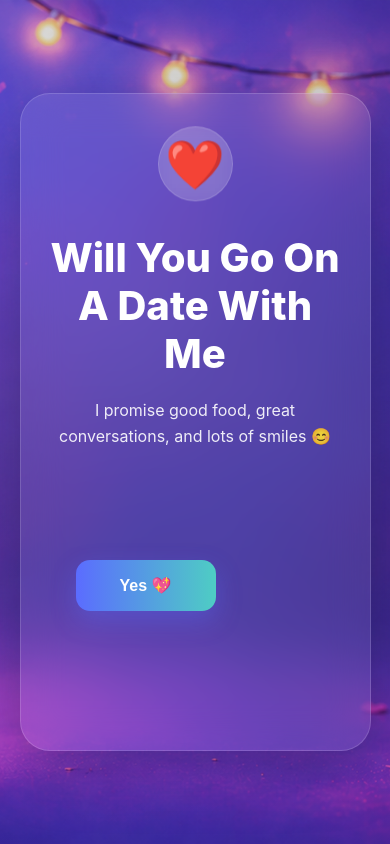
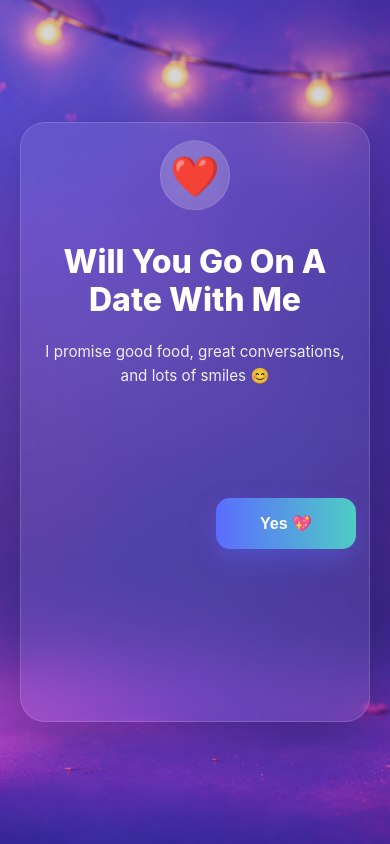
Before and after one commit to Ranjeet1ghotane/Dating_Application, a Vue app in the folder my-vue-app/: page / in a window 390 px wide. Built offline with nearby package versions, Linux system fonts and the light colour scheme.

Commit message:
8th commit

```diff
--- a/my-vue-app/src/styles/DateConfirmationPage.css
+++ b/my-vue-app/src/styles/DateConfirmationPage.css
@@ -183,29 +183,170 @@
    MOBILE
 ========================= */
 
+/* =========================
+   MOBILE
+========================= */
+
 @media (max-width: 768px) {
-  .card {
-    padding: 35px 20px;
+
+  .container {
+    padding: 20px;
   }
 
-  .card h1 {
-    font-size: 2.8rem;
+  .date-card,
+  .card {
+    width: 100%;
+    max-width: 100%;
+
+    padding: 35px 20px;
+
+    border-radius: 25px;
   }
 
-  .subtitle {
+  .date-card h1,
+  .card h1 {
+    font-size: 2.5rem;
+    line-height: 1.2;
+  }
+
+  .subtitle,
+  .card p {
     font-size: 1rem;
+  }
+
+  .heart,
+  .success {
+    font-size: 3rem;
+  }
+
+  .option-btn,
+  .confirm-btn {
+    width: 100%;
+    max-width: 100%;
+  }
+
+  .input-group {
+    width: 100%;
+  }
+
+  .input-group input {
+    width: 100%;
+  }
+
+  .details {
+    width: 100%;
   }
 
   .item {
     flex-direction: column;
     gap: 8px;
+
+    text-align: center;
   }
 
   .message {
-    font-size: 1.1rem;
+    width: 100%;
+    font-size: 1rem;
   }
 
   .hearts {
     font-size: 1.5rem;
+    letter-spacing: 3px;
   }
 }
+
+/* =========================
+   SMALL MOBILE
+========================= */
+
+@media (max-width: 480px) {
+
+  .date-card,
+  .card {
+    padding: 25px 15px;
+  }
+
+  .date-card h1,
+  .card h1 {
+    font-size: 2rem;
+  }
+
+  .subtitle,
+  .card p {
+    font-size: 0.95rem;
+  }
+
+  .heart {
+    width: 70px;
+    height: 70px;
+
+    font-size: 2.5rem;
+  }
+
+  .success {
+    font-size: 3rem;
+  }
+
+  .option-btn,
+  .confirm-btn {
+    padding: 14px;
+    font-size: 1rem;
+  }
+
+  .selected-place {
+    font-size: 0.9rem;
+    padding: 12px 16px;
+  }
+
+  .message {
+    font-size: 0.95rem;
+    padding: 16px;
+  }
+
+  .item {
+    padding: 15px;
+  }
+
+  .item strong,
+  .item span {
+    font-size: 0.9rem;
+  }
+}
+
+/* =========================
+   TABLET
+========================= */
+
+@media (min-width: 769px) and (max-width: 1024px) {
+
+  .date-card,
+  .card {
+    width: 85%;
+  }
+
+  .date-card h1,
+  .card h1 {
+    font-size: 3.2rem;
+  }
+
+  .option-btn {
+    width: 300px;
+  }
+
+  .confirm-btn {
+    width: 280px;
+  }
+}
+
+* {
+  margin: 0;
+  padding: 0;
+  box-sizing: border-box;
+}
+html,
+body,
+#app {
+  width: 100%;
+  min-height: 100vh;
+  overflow-x: hidden;
+}
--- a/my-vue-app/src/styles/DateOptions.css
+++ b/my-vue-app/src/styles/DateOptions.css
@@ -198,27 +198,167 @@
    MOBILE
 ========================= */
 
+
 @media (max-width: 768px) {
-  .date-card {
-    width: 90%;
-    padding: 40px 25px;
+
+  .container {
+    padding: 20px;
   }
 
-  .date-card h1 {
+  .date-card,
+  .card {
+    width: 100%;
+    max-width: 100%;
+
+    padding: 35px 20px;
+
+    border-radius: 25px;
+  }
+
+  .date-card h1,
+  .card h1 {
+    font-size: 2.5rem;
+    line-height: 1.2;
+  }
+
+  .subtitle,
+  .card p {
+    font-size: 1rem;
+  }
+
+  .heart,
+  .success {
+    font-size: 3rem;
+  }
+
+  .option-btn,
+  .confirm-btn {
+    width: 100%;
+    max-width: 100%;
+  }
+
+  .input-group {
+    width: 100%;
+  }
+
+  .input-group input {
+    width: 100%;
+  }
+
+  .details {
+    width: 100%;
+  }
+
+  .item {
+    flex-direction: column;
+    gap: 8px;
+
+    text-align: center;
+  }
+
+  .message {
+    width: 100%;
+    font-size: 1rem;
+  }
+
+  .hearts {
+    font-size: 1.5rem;
+    letter-spacing: 3px;
+  }
+}
+
+/* =========================
+   SMALL MOBILE
+========================= */
+
+@media (max-width: 480px) {
+
+  .date-card,
+  .card {
+    padding: 25px 15px;
+  }
+
+  .date-card h1,
+  .card h1 {
+    font-size: 2rem;
+  }
+
+  .subtitle,
+  .card p {
+    font-size: 0.95rem;
+  }
+
+  .heart {
+    width: 70px;
+    height: 70px;
+
     font-size: 2.5rem;
   }
 
-  .subtitle {
+  .success {
+    font-size: 3rem;
+  }
+
+  .option-btn,
+  .confirm-btn {
+    padding: 14px;
     font-size: 1rem;
   }
 
-  .option-btn {
-    width: 100%;
+  .selected-place {
+    font-size: 0.9rem;
+    padding: 12px 16px;
   }
 
-  .heart {
-    width: 75px;
-    height: 75px;
-    font-size: 3rem;
+  .message {
+    font-size: 0.95rem;
+    padding: 16px;
+  }
+
+  .item {
+    padding: 15px;
+  }
+
+  .item strong,
+  .item span {
+    font-size: 0.9rem;
   }
 }
+
+/* =========================
+   TABLET
+========================= */
+
+@media (min-width: 769px) and (max-width: 1024px) {
+
+  .date-card,
+  .card {
+    width: 85%;
+  }
+
+  .date-card h1,
+  .card h1 {
+    font-size: 3.2rem;
+  }
+
+  .option-btn {
+    width: 300px;
+  }
+
+  .confirm-btn {
+    width: 280px;
+  }
+}
+
+* {
+  margin: 0;
+  padding: 0;
+  box-sizing: border-box;
+}
+html,
+body,
+#app {
+  width: 100%;
+  min-height: 100vh;
+  overflow-x: hidden;
+}
--- a/my-vue-app/src/styles/DateTime.css
+++ b/my-vue-app/src/styles/DateTime.css
@@ -241,24 +241,167 @@
    MOBILE
 ========================= */
 
+
 @media (max-width: 768px) {
-  .card {
-    width: 90%;
-    padding: 40px 25px;
+
+  .container {
+    padding: 20px;
   }
 
+  .date-card,
+  .card {
+    width: 100%;
+    max-width: 100%;
+
+    padding: 35px 20px;
+
+    border-radius: 25px;
+  }
+
+  .date-card h1,
   .card h1 {
+    font-size: 2.5rem;
+    line-height: 1.2;
+  }
+
+  .subtitle,
+  .card p {
+    font-size: 1rem;
+  }
+
+  .heart,
+  .success {
+    font-size: 3rem;
+  }
+
+  .option-btn,
+  .confirm-btn {
+    width: 100%;
+    max-width: 100%;
+  }
+
+  .input-group {
+    width: 100%;
+  }
+
+  .input-group input {
+    width: 100%;
+  }
+
+  .details {
+    width: 100%;
+  }
+
+  .item {
+    flex-direction: column;
+    gap: 8px;
+
+    text-align: center;
+  }
+
+  .message {
+    width: 100%;
+    font-size: 1rem;
+  }
+
+  .hearts {
+    font-size: 1.5rem;
+    letter-spacing: 3px;
+  }
+}
+
+/* =========================
+   SMALL MOBILE
+========================= */
+
+@media (max-width: 480px) {
+
+  .date-card,
+  .card {
+    padding: 25px 15px;
+  }
+
+  .date-card h1,
+  .card h1 {
+    font-size: 2rem;
+  }
+
+  .subtitle,
+  .card p {
+    font-size: 0.95rem;
+  }
+
+  .heart {
+    width: 70px;
+    height: 70px;
+
     font-size: 2.5rem;
   }
 
-  .confirm-btn {
-    width: 100%;
+  .success {
+    font-size: 3rem;
   }
 
-  .heart {
-    width: 75px;
-    height: 75px;
+  .option-btn,
+  .confirm-btn {
+    padding: 14px;
+    font-size: 1rem;
+  }
 
-    font-size: 3rem;
+  .selected-place {
+    font-size: 0.9rem;
+    padding: 12px 16px;
+  }
+
+  .message {
+    font-size: 0.95rem;
+    padding: 16px;
+  }
+
+  .item {
+    padding: 15px;
+  }
+
+  .item strong,
+  .item span {
+    font-size: 0.9rem;
   }
 }
+
+/* =========================
+   TABLET
+========================= */
+
+@media (min-width: 769px) and (max-width: 1024px) {
+
+  .date-card,
+  .card {
+    width: 85%;
+  }
+
+  .date-card h1,
+  .card h1 {
+    font-size: 3.2rem;
+  }
+
+  .option-btn {
+    width: 300px;
+  }
+
+  .confirm-btn {
+    width: 280px;
+  }
+}
+
+* {
+  margin: 0;
+  padding: 0;
+  box-sizing: border-box;
+}
+html,
+body,
+#app {
+  width: 100%;
+  min-height: 100vh;
+  overflow-x: hidden;
+}
--- a/my-vue-app/src/styles/HomePage.css
+++ b/my-vue-app/src/styles/HomePage.css
@@ -67,8 +67,8 @@
 }
 
 h1 {
-  font-size: 3.2rem;
-  font-weight: 700;
+  font-size: 2.2rem;
+  font-weight: 100;
 
   color: white;
 
@@ -178,22 +178,167 @@ button {
   }
 }
 
+
 @media (max-width: 768px) {
 
-  .date-card {
-    width: 92%;
-    padding: 35px 25px;
+  .container {
+    padding: 20px;
   }
 
-  h1 {
-    font-size: 2.2rem;
+  .date-card,
+  .card {
+    width: 100%;
+    max-width: 100%;
+
+    padding: 35px 20px;
+
+    border-radius: 25px;
   }
 
-  .subtitle {
+  .date-card h1,
+  .card h1 {
+    font-size: 1.5rem;
+    line-height: 1.2;
+  }
+
+  .subtitle,
+  .card p {
     font-size: 1rem;
   }
 
-  .yes-btn {
-    left: 30px;
+  .heart,
+  .success {
+    font-size: 3rem;
+  }
+
+  .option-btn,
+  .confirm-btn {
+    width: 100%;
+    max-width: 100%;
+  }
+
+  .input-group {
+    width: 100%;
+  }
+
+  .input-group input {
+    width: 100%;
+  }
+
+  .details {
+    width: 100%;
+  }
+
+  .item {
+    flex-direction: column;
+    gap: 8px;
+
+    text-align: center;
+  }
+
+  .message {
+    width: 100%;
+    font-size: 1rem;
+  }
+
+  .hearts {
+    font-size: 1.5rem;
+    letter-spacing: 3px;
   }
 }
+
+/* =========================
+   SMALL MOBILE
+========================= */
+
+@media (max-width: 480px) {
+
+  .date-card,
+  .card {
+    padding: 25px 15px;
+  }
+
+  .date-card h1,
+  .card h1 {
+    font-size: 1.5rem;
+  }
+
+  .subtitle,
+  .card p {
+    font-size: 0.95rem;
+  }
+
+  .heart {
+    width: 70px;
+    height: 70px;
+
+    font-size: 2.5rem;
+  }
+
+  .success {
+    font-size: 3rem;
+  }
+
+  .option-btn,
+  .confirm-btn {
+    padding: 14px;
+    font-size: 1rem;
+  }
+
+  .selected-place {
+    font-size: 0.9rem;
+    padding: 12px 16px;
+  }
+
+  .message {
+    font-size: 0.95rem;
+    padding: 16px;
+  }
+
+  .item {
+    padding: 15px;
+  }
+
+  .item strong,
+  .item span {
+    font-size: 0.9rem;
+  }
+}
+
+/* =========================
+   TABLET
+========================= */
+
+@media (min-width: 769px) and (max-width: 1024px) {
+
+  .date-card,
+  .card {
+    width: 85%;
+  }
+
+  .date-card h1,
+  .card h1 {
+    font-size: 3.2rem;
+  }
+
+  .option-btn {
+    width: 300px;
+  }
+
+  .confirm-btn {
+    width: 280px;
+  }
+}
+
+* {
+  margin: 0;
+  padding: 0;
+  box-sizing: border-box;
+}
+html,
+body,
+#app {
+  width: 100%;
+  min-height: 100vh;
+  overflow-x: hidden;
+}
```
